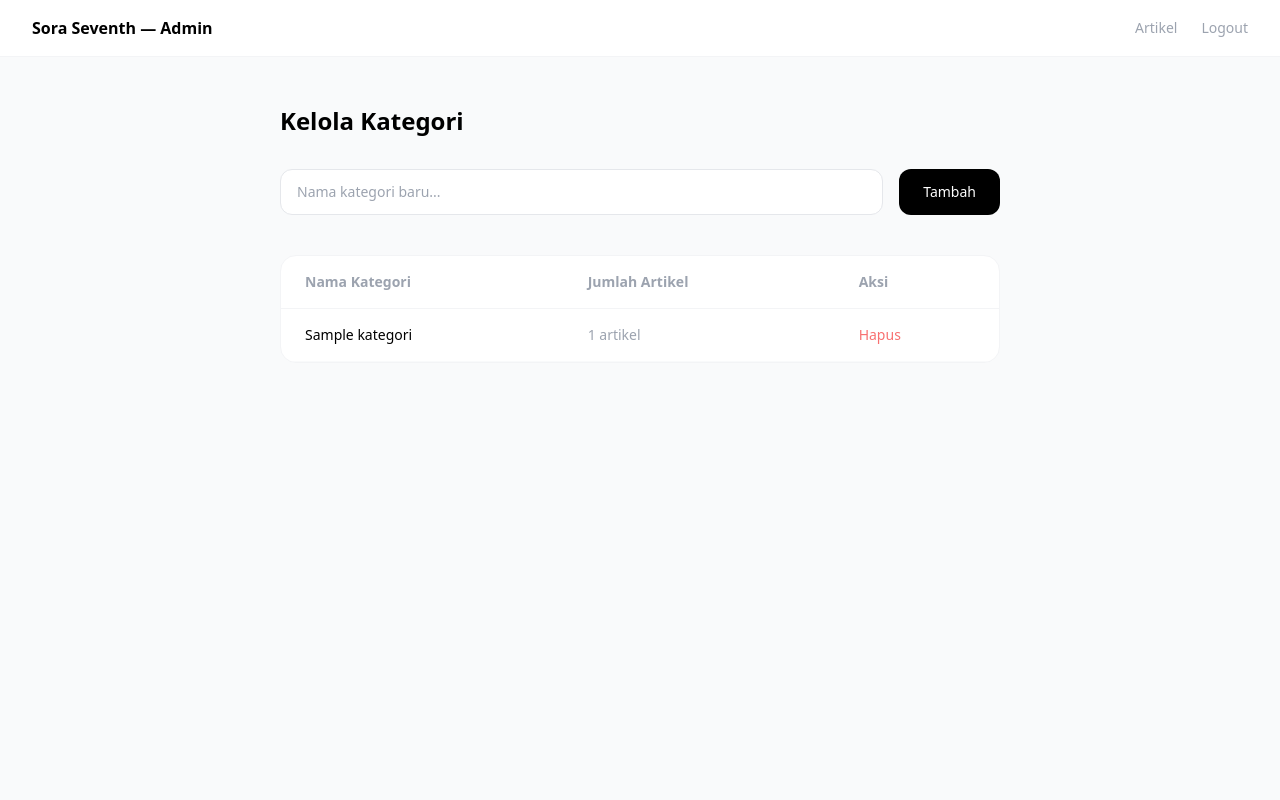
After one commit to mochikoeki/project-ujk, a Flask app: page /admin/kategori in a window 1280 px wide. The commit adds this page. Run offline with Flask 3, Linux system fonts and the light colour scheme; a user stored in the database is signed in; tables that the repository leaves empty hold one stand-in row (values such as "Sample post").

Commit message:
Add kategori

```diff
--- a/models/artikel.py
+++ b/models/artikel.py
@@ -7,9 +7,15 @@ class User(UserMixin, db.Model):
     username = db.Column(db.String(100), unique=True, nullable=False)
     password = db.Column(db.String(200), nullable=False)
 
+class Kategori(db.Model):
+    id = db.Column(db.Integer, primary_key=True)
+    nama = db.Column(db.String(100), nullable=False)
+    artikels = db.relationship('Artikel', backref='kategori', lazy=True)
+
 class Artikel(db.Model):
     id = db.Column(db.Integer, primary_key=True)
     judul = db.Column(db.String(200), nullable=False)
     isi = db.Column(db.Text, nullable=False)
     gambar = db.Column(db.String(500), nullable=True)
     tanggal = db.Column(db.DateTime, default=datetime.utcnow)
+    kategori_id = db.Column(db.Integer, db.ForeignKey('kategori.id'), nullable=True)
--- a/routes/admin.py
+++ b/routes/admin.py
@@ -1,7 +1,8 @@
 from flask import Blueprint, render_template, redirect, url_for, request, flash
 from flask_login import login_user, logout_user, login_required
-from models.artikel import User, Artikel
+from models.artikel import User, Artikel, Kategori
 from extensions import db
+from werkzeug.security import check_password_hash
 import cloudinary.uploader
 
 admin = Blueprint('admin', __name__)
@@ -13,7 +14,13 @@ def login():
         password = request.form['password']
         user = User.query.filter_by(username=username).first()
 
-        if user and user.password == password:
+        print(f"Username input: {username}")
+        print(f"User found: {user}")
+        print(f"Password input: {password}")
+        if user:
+            print(f"Password di DB: {user.password}")
+
+        if user and check_password_hash(user.password, password):
             login_user(user)
             return redirect(url_for('admin.dashboard'))
         else:
@@ -31,14 +38,17 @@ def logout():
 @login_required
 def dashboard():
     artikels = Artikel.query.order_by(Artikel.tanggal.desc()).all()
-    return render_template('admin/dashboard.html', artikels=artikels)
+    kategoris = Kategori.query.all()
+    return render_template('admin/dashboard.html', artikels=artikels, kategoris=kategoris)
 
 @admin.route('/tambah', methods=['GET', 'POST'])
 @login_required
 def tambah():
+    kategoris = Kategori.query.all()
     if request.method == 'POST':
         judul = request.form['judul']
         isi = request.form['isi']
+        kategori_id = request.form.get('kategori_id') or None
         gambar_url = None
 
         if 'gambar' in request.files:
@@ -47,21 +57,23 @@ def tambah():
                 upload_result = cloudinary.uploader.upload(file)
                 gambar_url = upload_result['secure_url']
 
-        artikel = Artikel(judul=judul, isi=isi, gambar=gambar_url)
+        artikel = Artikel(judul=judul, isi=isi, gambar=gambar_url, kategori_id=kategori_id)
         db.session.add(artikel)
         db.session.commit()
         return redirect(url_for('admin.dashboard'))
 
-    return render_template('admin/tambah.html')
+    return render_template('admin/tambah.html', kategoris=kategoris)
 
 @admin.route('/edit/<int:id>', methods=['GET', 'POST'])
 @login_required
 def edit(id):
     artikel = Artikel.query.get_or_404(id)
+    kategoris = Kategori.query.all()
 
     if request.method == 'POST':
         artikel.judul = request.form['judul']
         artikel.isi = request.form['isi']
+        artikel.kategori_id = request.form.get('kategori_id') or None
 
         if 'gambar' in request.files:
             file = request.files['gambar']
@@ -72,7 +84,7 @@ def edit(id):
         db.session.commit()
         return redirect(url_for('admin.dashboard'))
 
-    return render_template('admin/edit.html', artikel=artikel)
+    return render_template('admin/edit.html', artikel=artikel, kategoris=kategoris)
 
 @admin.route('/hapus/<int:id>')
 @login_required
@@ -81,3 +93,27 @@ def hapus(id):
     db.session.delete(artikel)
     db.session.commit()
     return redirect(url_for('admin.dashboard'))
+
+# CRUD Kategori
+@admin.route('/kategori')
+@login_required
+def kategori():
+    kategoris = Kategori.query.all()
+    return render_template('admin/kategori.html', kategoris=kategoris)
+
+@admin.route('/kategori/tambah', methods=['POST'])
+@login_required
+def tambah_kategori():
+    nama = request.form['nama']
+    kategori = Kategori(nama=nama)
+    db.session.add(kategori)
+    db.session.commit()
+    return redirect(url_for('admin.kategori'))
+
+@admin.route('/kategori/hapus/<int:id>')
+@login_required
+def hapus_kategori(id):
+    kategori = Kategori.query.get_or_404(id)
+    db.session.delete(kategori)
+    db.session.commit()
+    return redirect(url_for('admin.kategori'))
--- a/static/css/output.css
+++ b/static/css/output.css
@@ -889,6 +889,10 @@ video {
   max-width: 32rem;
 }
 
+.flex-1 {
+  flex: 1 1 0%;
+}
+
 .shrink-0 {
   flex-shrink: 0;
 }
--- /dev/null
+++ b/templates/admin/kategori.html
@@ -0,0 +1,59 @@
+<!DOCTYPE html>
+<html lang="id">
+<head>
+    <meta charset="UTF-8">
+    <title>Kelola Kategori</title>
+    <link rel="stylesheet" href="{{ url_for('static', filename='css/output.css') }}">
+</head>
+<body class="bg-gray-50 min-h-screen">
+
+    <nav class="bg-white border-b border-gray-100 px-8 py-4 flex justify-between items-center">
+        <span class="font-bold">Sora Seventh — Admin</span>
+        <div class="flex gap-6 text-sm">
+            <a href="/admin/dashboard" class="text-gray-400 hover:text-black">Artikel</a>
+            <a href="/admin/logout" class="text-gray-400 hover:text-black">Logout</a>
+        </div>
+    </nav>
+
+    <div class="max-w-3xl mx-auto px-6 py-12">
+        <h1 class="text-2xl font-bold mb-8">Kelola Kategori</h1>
+
+        <!-- Form tambah kategori -->
+        <form method="POST" action="/admin/kategori/tambah" class="flex gap-4 mb-10">
+            <input type="text" name="nama" placeholder="Nama kategori baru..."
+                class="flex-1 border border-gray-200 rounded-xl px-4 py-3 text-sm focus:outline-none focus:border-gray-400">
+            <button type="submit"
+                class="bg-black text-white px-6 py-3 rounded-xl text-sm hover:bg-gray-800">
+                Tambah
+            </button>
+        </form>
+
+        <!-- Daftar kategori -->
+        <div class="bg-white rounded-2xl border border-gray-100 overflow-hidden">
+            <table class="w-full text-sm">
+                <thead class="border-b border-gray-100">
+                    <tr class="text-gray-400 text-left">
+                        <th class="px-6 py-4">Nama Kategori</th>
+                        <th class="px-6 py-4">Jumlah Artikel</th>
+                        <th class="px-6 py-4">Aksi</th>
+                    </tr>
+                </thead>
+                <tbody>
+                    {% for kategori in kategoris %}
+                    <tr class="border-b border-gray-50 hover:bg-gray-50">
+                        <td class="px-6 py-4 font-medium">{{ kategori.nama }}</td>
+                        <td class="px-6 py-4 text-gray-400">{{ kategori.artikels|length }} artikel</td>
+                        <td class="px-6 py-4">
+                            <a href="/admin/kategori/hapus/{{ kategori.id }}"
+                                class="text-red-400 hover:underline"
+                                onclick="return confirm('Yakin mau hapus kategori ini?')">Hapus</a>
+                        </td>
+                    </tr>
+                    {% endfor %}
+                </tbody>
+            </table>
+        </div>
+    </div>
+
+</body>
+</html>
```
Also changed, not shown: templates/admin/dashboard.html (+35 -12 lines), templates/admin/edit.html (+27 -1 lines), templates/admin/tambah.html (+16 -1 lines).
